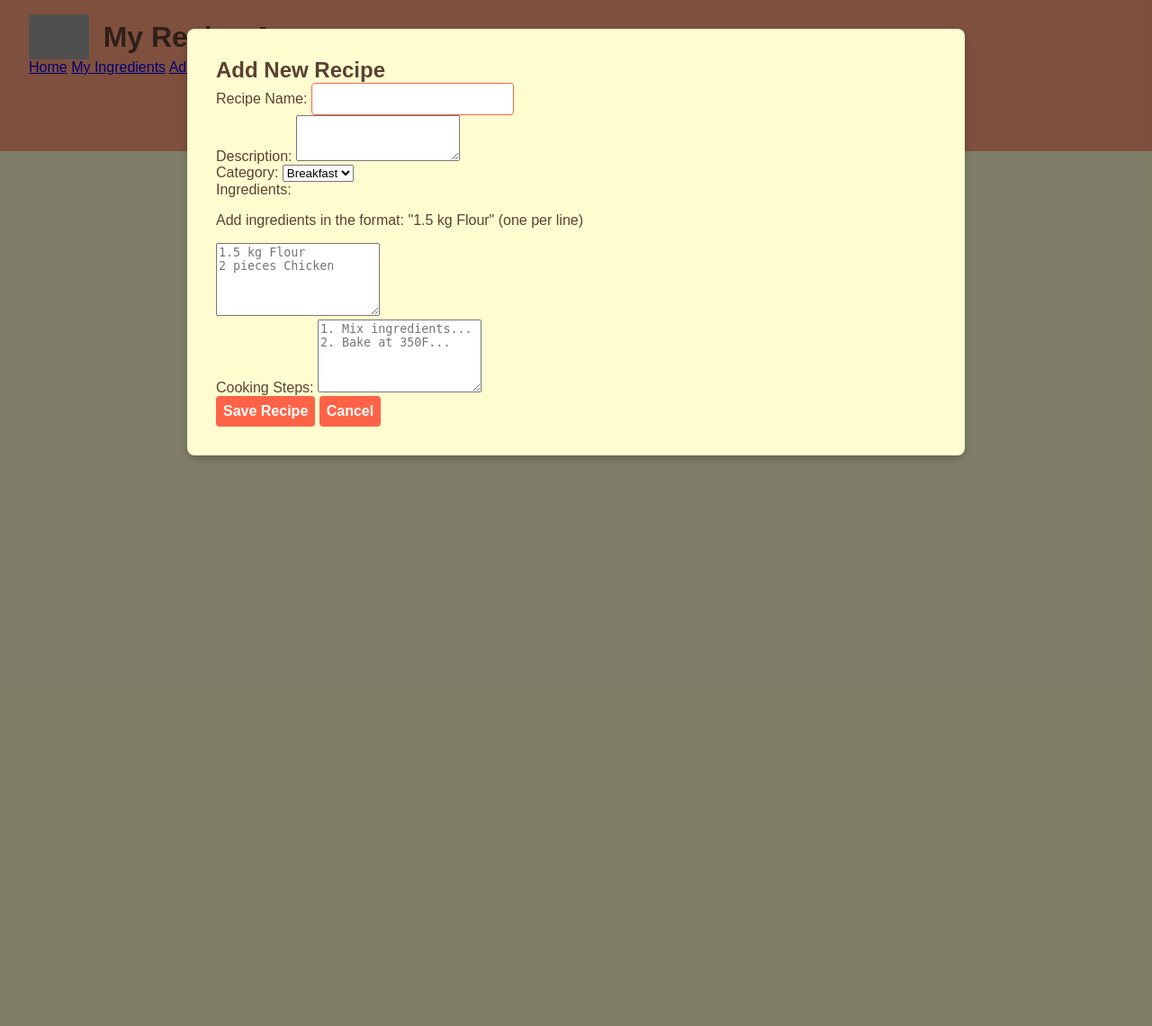
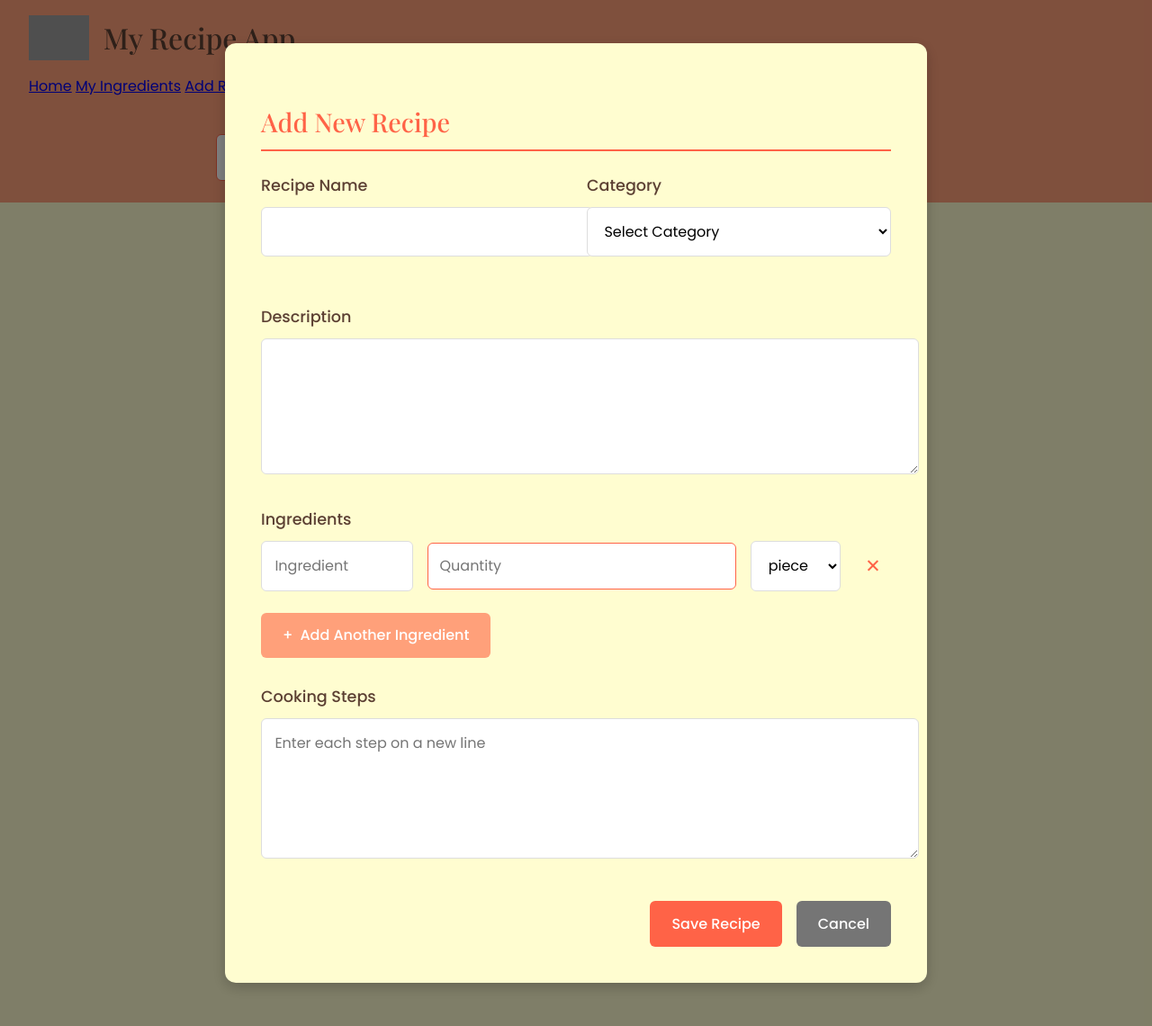
Before and after one commit to notdredre/RecipeTracker, a Flask app: template App/templates/recipes.html in a window 1280 px wide, after a click on "Add Recipe". Shown: the whole page at 90% size. Run offline with Flask 3, Linux system fonts and the light colour scheme; the template is opened without the code that fills it, so the values that code supplies are empty; grey boxes are pictures that could not be loaded.

Commit message:
Complete overhaul of style and design emphasis on the add ingredient form

```diff
--- /dev/null
+++ b/App/static/app_base.css
@@ -0,0 +1,77 @@
+/* ===== GLOBAL STYLES ===== */
+:root {
+    /* Color Palette */
+    --primary: #FFA07A;     /* Soft orange */
+    --secondary: #FFFDD0;   /* Cream */
+    --accent: #FF6347;      /* Tomato red */
+    --text-dark: #5C4033;   /* Dark brown */
+    --text-light: #F5F5DC;  /* Light beige */
+    --category-lunch: #2E8B57;
+    --category-dessert: #A0522D;
+    --category-dinner: #0F4C81;
+    --category-drink: #6A5ACD;
+    --category-breakfast: #E1AD01;
+}
+
+body {
+    font-family: 'Poppins', sans-serif;
+    margin: 0;
+    padding: 0;
+    background-color: var(--secondary);
+    color: var(--text-dark);
+    line-height: 1.6;
+}
+
+h1, h2, h3, h4 {
+    font-family: 'Playfair Display', serif;
+    font-weight: 500;
+}
+
+/* Flash Messages */
+.flash {
+    padding: 1rem;
+    margin: 1rem;
+    border-radius: 4px;
+    font-weight: 500;
+}
+
+.flash.success {
+    background-color: #DFF0D8;
+    color: #3C763D;
+    border: 1px solid #D6E9C6;
+}
+
+.flash.error {
+    background-color: #F2DEDE;
+    color: #A94442;
+    border: 1px solid #EBCCD1;
+}
+
+/* Basic Elements */
+input, button, textarea, select {
+    padding: 0.8rem;
+    border: 1px solid var(--accent);
+    border-radius: 6px;
+    font-size: 1rem;
+    font-family: 'Poppins', sans-serif;
+    transition: all 0.3s ease;
+}
+
+input:focus, textarea:focus, select:focus {
+    outline: none;
+    box-shadow: 0 0 0 2px rgba(255, 99, 71, 0.3);
+}
+
+button {
+    background-color: var(--accent);
+    color: white;
+    font-weight: 500;
+    cursor: pointer;
+    border: none;
+    padding: 0.8rem 1.5rem;
+}
+
+button:hover {
+    opacity: 0.9;
+    transform: translateY(-1px);
+}
--- /dev/null
+++ b/App/static/app_forms.css
@@ -0,0 +1,101 @@
+/* Form Styles */
+.form-row {
+    display: flex;
+    gap: 1.5rem;
+    margin-bottom: 1.5rem;
+}
+
+.form-group {
+    margin-bottom: 1.8rem;
+    flex: 1;
+}
+
+.form-group label {
+    display: block;
+    margin-bottom: 0.6rem;
+    font-weight: 500;
+    font-size: 1.1rem;
+}
+
+.form-group input[type="text"],
+.form-group textarea,
+.form-group select {
+    width: 100%;
+    padding: 0.9rem;
+    background-color: white;
+    border: 1px solid #ddd;
+}
+
+textarea {
+    min-height: 120px;
+    resize: vertical;
+}
+
+/* Ingredients Section */
+.ingredients-container {
+    margin-bottom: 1.5rem;
+}
+
+.ingredient-row {
+    display: flex;
+    gap: 1rem;
+    margin-bottom: 1rem;
+    align-items: center;
+}
+
+.ingredient-name {
+    flex: 2;
+}
+
+.ingredient-qty {
+    flex: 1;
+}
+
+.ingredient-unit {
+    flex: 1;
+}
+
+.ingredient-actions {
+    display: flex;
+    gap: 0.5rem;
+}
+
+.add-ingredient-btn {
+    background-color: var(--primary);
+    display: flex;
+    align-items: center;
+    gap: 0.5rem;
+    margin-top: 0.5rem;
+}
+
+.remove-ingredient {
+    background: none;
+    border: none;
+    color: var(--accent);
+    font-size: 1.3rem;
+    cursor: pointer;
+    padding: 0;
+    width: 40px;
+    height: 40px;
+    display: flex;
+    align-items: center;
+    justify-content: center;
+    border-radius: 50%;
+    transition: all 0.3s ease;
+}
+
+.remove-ingredient:hover {
+    background-color: rgba(255, 99, 71, 0.1);
+}
+
+/* Form Actions */
+.form-actions {
+    display: flex;
+    justify-content: flex-end;
+    gap: 1rem;
+    margin-top: 2.5rem;
+}
+
+.cancel-btn {
+    background-color: #757575;
+}
--- /dev/null
+++ b/App/static/app_layout.css
@@ -0,0 +1,101 @@
+/* ===== HEADER & NAVIGATION ===== */
+header {
+    background-color: var(--primary);
+    padding: 1rem 2rem;
+    box-shadow: 0 2px 5px rgba(0, 0, 0, 0.1);
+}
+
+.logo-container {
+    display: flex;
+    align-items: center;
+    gap: 1rem;
+}
+
+.logo {
+    height: 50px;
+    width: auto;
+}
+
+h1 {
+    margin: 0;
+    font-size: 2rem;
+    color: var(--text-dark);
+}
+
+nav {
+    margin-top: 1rem;
+}
+
+.nav-links {
+    display: flex;
+    gap: 1.5rem;
+}
+
+.nav-links a {
+    color: var(--text-dark);
+    text-decoration: none;
+    font-weight: 500;
+    font-size: 1.1rem;
+    transition: color 0.3s ease;
+}
+
+.nav-links a:hover {
+    color: white;
+}
+
+/* Search Container */
+.search-container {
+    padding: 1.5rem 2rem;
+    background-color: var(--primary);
+}
+
+.search-container form {
+    display: flex;
+    max-width: 800px;
+    margin: 0 auto;
+}
+
+/* Recipe Grid */
+.recipe-grid {
+    display: grid;
+    grid-template-columns: repeat(auto-fill, minmax(300px, 1fr));
+    gap: 2rem;
+    padding: 2rem;
+    max-width: 1400px;
+    margin: 0 auto;
+}
+
+.recipe-card {
+    background-color: white;
+    padding: 1.8rem;
+    border-radius: 10px;
+    box-shadow: 0 3px 6px rgba(0,0,0,0.1);
+    transition: all 0.3s ease;
+}
+
+.recipe-card:hover {
+    transform: translateY(-5px);
+    box-shadow: 0 6px 12px rgba(0,0,0,0.15);
+}
+
+.recipe-card h3 {
+    color: var(--accent);
+    margin-bottom: 0.8rem;
+    font-size: 1.4rem;
+}
+
+.recipe-card p {
+    color: #555;
+    margin-bottom: 1.2rem;
+}
+
+.recipe-actions {
+    display: flex;
+    gap: 0.8rem;
+    margin-top: 1.2rem;
+}
+
+.view-btn { background-color: #5C6BC0; }
+.edit-btn { background-color: #FFA000; }
+.delete-btn { background-color: #E53935; }
+.cook-btn { background-color: #43A047; }
--- /dev/null
+++ b/App/static/app_modals.css
@@ -0,0 +1,61 @@
+/* Modal Styles */
+.modal {
+    display: none;
+    position: fixed;
+    top: 0;
+    left: 0;
+    width: 100%;
+    height: 100%;
+    background-color: rgba(0,0,0,0.5);
+    z-index: 1000;
+    overflow-y: auto;
+}
+
+.modal-content {
+    background-color: var(--secondary);
+    margin: 3rem auto;
+    padding: 2.5rem;
+    border-radius: 12px;
+    max-width: 700px;
+    box-shadow: 0 5px 15px rgba(0,0,0,0.2);
+}
+
+.modal-content h2 {
+    font-size: 1.8rem;
+    margin-bottom: 1.5rem;
+    color: var(--accent);
+    border-bottom: 2px solid var(--accent);
+    padding-bottom: 0.5rem;
+}
+
+/* Responsive Design */
+@media (max-width: 768px) {
+    .recipe-grid {
+        grid-template-columns: 1fr;
+        padding: 1.5rem;
+        gap: 1.5rem;
+    }
+
+    .nav-links {
+        flex-wrap: wrap;
+        gap: 1rem;
+    }
+
+    .modal-content {
+        margin: 1rem;
+        padding: 1.5rem;
+    }
+
+    .form-row {
+        flex-direction: column;
+        gap: 1rem;
+    }
+
+    .ingredient-row {
+        flex-wrap: wrap;
+    }
+
+    .ingredient-name, .ingredient-qty, .ingredient-unit {
+        flex: 1 1 100%;
+    }
+}
--- a/App/templates/recipes.html
+++ b/App/templates/recipes.html
@@ -4,8 +4,11 @@
     <meta charset="UTF-8">
     <meta name="viewport" content="width=device-width, initial-scale=1.0">
     <title>My Recipes</title>
-    <link rel="stylesheet" href="{{ url_for('static', filename='base.css') }}">
-    <link rel="stylesheet" href="{{ url_for('static', filename='styles/recipes.css') }}">
+    <link href="https://fonts.googleapis.com/css2?family=Poppins:wght@300;400;500;600&family=Playfair+Display:wght@400;500;600&display=swap" rel="stylesheet">
+    <link rel="stylesheet" href="{{ url_for('static', filename='app_base.css') }}">
+    <link rel="stylesheet" href="{{ url_for('static', filename='app_layout.css') }}">
+    <link rel="stylesheet" href="{{ url_for('static', filename='app_forms.css') }}">
+    <link rel="stylesheet" href="{{ url_for('static', filename='app_modals.css') }}">
 </head>
 <body>
     <!-- Header -->
@@ -65,20 +68,17 @@
     <div id="add-recipe-modal" class="modal">
         <div class="modal-content">
             <h2>Add New Recipe</h2>
-            <form method="POST" action="/recipes">
+            <form method="POST" action="/recipes" id="recipe-form">
+                <div class="form-row">
                     <div class="form-group">
-                    <label for="name">Recipe Name:</label>
+                        <label for="name">Recipe Name</label>
                         <input type="text" id="name" name="name" required>
                     </div>
 
                     <div class="form-group">
-                    <label for="description">Description:</label>
-                    <textarea id="description" name="description" rows="3"></textarea>
-                </div>
-
-                <div class="form-group">
-                    <label for="category">Category:</label>
+                        <label for="category">Category</label>
                         <select id="category" name="category" required>
+                            <option value="">Select Category</option>
                             <option value="Breakfast">Breakfast</option>
                             <option value="Lunch">Lunch</option>
                             <option value="Dinner">Dinner</option>
@@ -86,89 +86,108 @@
                             <option value="Drink">Drink</option>
                         </select>
                     </div>
-
-                <div class="form-group">
-                    <label>Ingredients:</label>
-                    <p>Add ingredients in the format: "1.5 kg Flour" (one per line)</p>
-                    <textarea name="ingredients" rows="5" placeholder="1.5 kg Flour&#10;2 pieces Chicken"></textarea>
                 </div>
 
                 <div class="form-group">
-                    <label for="steps">Cooking Steps:</label>
-                    <textarea id="steps" name="steps" rows="5" required placeholder="1. Mix ingredients...&#10;2. Bake at 350F..."></textarea>
+                    <label for="description">Description</label>
+                    <textarea id="description" name="description" rows="3"></textarea>
+                </div>
+
+                <div class="form-group">
+                    <label>Ingredients</label>
+                    <div class="ingredients-container" id="ingredients-container">
+                        <div class="ingredient-row">
+                            <input type="text" class="ingredient-name" name="ingredient_names[]" placeholder="Ingredient" required>
+                            <input type="number" step="0.01" min="0" class="ingredient-qty" name="ingredient_quantities[]" placeholder="Quantity" required>
+                            <select class="ingredient-unit" name="ingredient_units[]" required>
+                                <option value="g">g</option>
+                                <option value="kg">kg</option>
+                                <option value="ml">ml</option>
+                                <option value="L">L</option>
+                                <option value="tsp">tsp</option>
+                                <option value="tbsp">tbsp</option>
+                                <option value="cup">cup</option>
+                                <option value="piece" selected>piece</option>
+                            </select>
+                            <div class="ingredient-actions">
+                                <button type="button" class="remove-ingredient" onclick="removeIngredientField(this)">✕</button>
+                            </div>
+                        </div>
+                    </div>
+                    <button type="button" class="add-ingredient-btn" onclick="addIngredientField()">
+                        <span>+</span> Add Another Ingredient
+                    </button>
+                </div>
+
+                <div class="form-group">
+                    <label for="steps">Cooking Steps</label>
+                    <textarea id="steps" name="steps" rows="5" required placeholder="Enter each step on a new line"></textarea>
                 </div>
 
                 <div class="form-actions">
-                    <button type="submit">Save Recipe</button>
-                    <button type="button" onclick="hideModal('add-recipe-modal')">Cancel</button>
+                    <button type="submit" class="submit-btn">Save Recipe</button>
+                    <button type="button" class="cancel-btn" onclick="hideModal('add-recipe-modal')">Cancel</button>
                 </div>
             </form>
         </div>
     </div>
 
-    <!-- Edit Recipe Modals (one for each recipe) -->
-    {% for recipe in recipes %}
-    <div id="edit-recipe-modal-{{ recipe.id }}" class="modal">
-        <div class="modal-content">
-            <h2>Edit Recipe</h2>
-            <form method="POST" action="/recipes/{{ recipe.id }}/edit">
-                <div class="form-group">
-                    <label for="name">Recipe Name:</label>
-                    <input type="text" id="name" name="name" value="{{ recipe.name }}" required>
-                </div>
-
-                <div class="form-group">
-                    <label for="description">Description:</label>
-                    <textarea id="description" name="description" rows="3">{{ recipe.description }}</textarea>
-                </div>
-
-                <div class="form-group">
-                    <label for="category">Category:</label>
-                    <select id="category" name="category" required>
-                        <option value="Breakfast" {% if recipe.category == 'Breakfast' %}selected{% endif %}>Breakfast</option>
-                        <option value="Lunch" {% if recipe.category == 'Lunch' %}selected{% endif %}>Lunch</option>
-                        <option value="Dinner" {% if recipe.category == 'Dinner' %}selected{% endif %}>Dinner</option>
-                        <option value="Dessert" {% if recipe.category == 'Dessert' %}selected{% endif %}>Dessert</option>
-                        <option value="Drink" {% if recipe.category == 'Drink' %}selected{% endif %}>Drink</option>
-                    </select>
-                </div>
-
-                <div class="form-group">
-                    <label>Ingredients:</label>
-                    <textarea name="ingredients" rows="5">
-                        {% for ing in recipe.ingredients %}
-                        {{ ing.quantity }} {{ ing.unit }} {{ ing.name }}
-                        {% endfor %}
-                    </textarea>
-                </div>
-
-                <div class="form-group">
-                    <label for="steps">Cooking Steps:</label>
-                    <textarea id="steps" name="steps" rows="5" required>{{ recipe.steps }}</textarea>
-                </div>
-
-                <div class="form-actions">
-                    <button type="submit">Update Recipe</button>
-                    <button type="button" onclick="hideModal('edit-recipe-modal-{{ recipe.id }}')">Cancel</button>
-                </div>
-            </form>
-        </div>
-    </div>
-    {% endfor %}
+    <!-- Edit Recipe Modals would be similar but with populated values -->
 
     <script>
         function showModal(id) {
             document.getElementById(id).style.display = 'block';
+            document.body.style.overflow = 'hidden';
         }
 
         function hideModal(id) {
             document.getElementById(id).style.display = 'none';
+            document.body.style.overflow = 'auto';
         }
 
         // Close modal when clicking outside
         window.onclick = function(event) {
             if (event.target.className === 'modal') {
-                event.target.style.display = 'none';
+                hideModal(event.target.id);
+            }
+        }
+
+        function addIngredientField() {
+            const container = document.getElementById('ingredients-container');
+            const newRow = document.createElement('div');
+            newRow.className = 'ingredient-row';
+            newRow.innerHTML = `
+                <input type="text" class="ingredient-name" name="ingredient_names[]" placeholder="Ingredient" required>
+                <input type="number" step="0.01" min="0" class="ingredient-qty" name="ingredient_quantities[]" placeholder="Quantity" required>
+                <select class="ingredient-unit" name="ingredient_units[]" required>
+                    <option value="g">g</option>
+                    <option value="kg">kg</option>
+                    <option value="ml">ml</option>
+                    <option value="L">L</option>
+                    <option value="tsp">tsp</option>
+                    <option value="tbsp">tbsp</option>
+                    <option value="cup">cup</option>
+                    <option value="piece" selected>piece</option>
+                </select>
+                <div class="ingredient-actions">
+                    <button type="button" class="remove-ingredient" onclick="removeIngredientField(this)">✕</button>
+                </div>
+            `;
+            container.appendChild(newRow);
+        }
+
+        function removeIngredientField(button) {
+            const container = document.getElementById('ingredients-container');
+            const rows = container.querySelectorAll('.ingredient-row');
+
+            if (rows.length > 1) {
+                button.closest('.ingredient-row').remove();
+            } else {
+                // Reset the fields if it's the last row
+                const row = rows[0];
+                row.querySelector('.ingredient-name').value = '';
+                row.querySelector('.ingredient-qty').value = '';
+                row.querySelector('.ingredient-unit').value = 'piece';
             }
         }
     </script>
```
Lines whose indentation alone changed are shown as unchanged.
